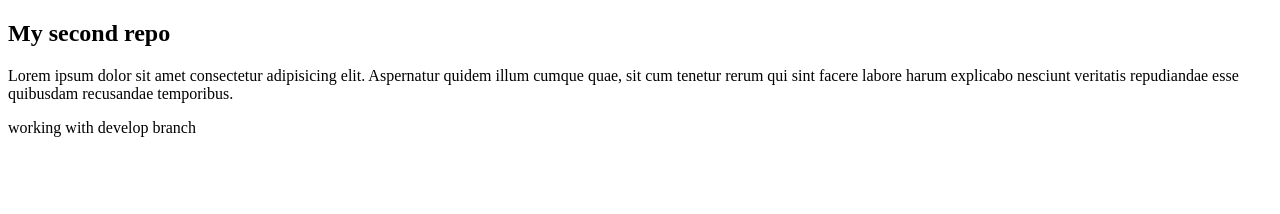
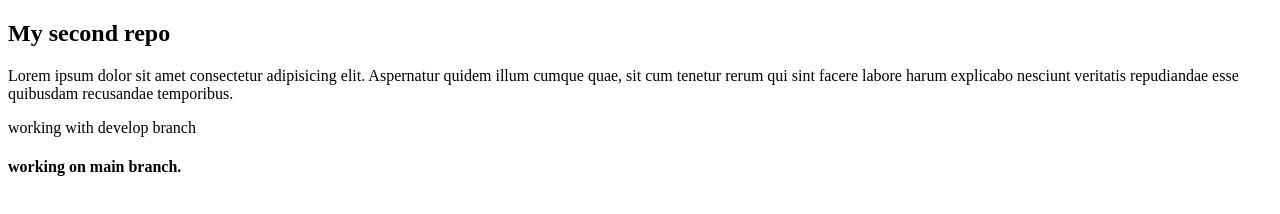
Before and after one commit to arunnath8917/second-repo, a plain HTML site: page index.html in a window 1280 px wide. Drawn offline with Linux system fonts and the light colour scheme.

Commit message:
adding h4

```diff
--- a/index.html
+++ b/index.html
@@ -11,5 +11,6 @@
         <p>Lorem ipsum dolor sit amet consectetur adipisicing elit. Aspernatur quidem illum cumque quae, sit cum tenetur rerum qui sint facere labore harum explicabo nesciunt veritatis repudiandae esse quibusdam recusandae temporibus.</p>
     </div>
     <span>working with develop branch</span>
+    <h4>working on main branch.</h4>
 </body>
 </html>
```
